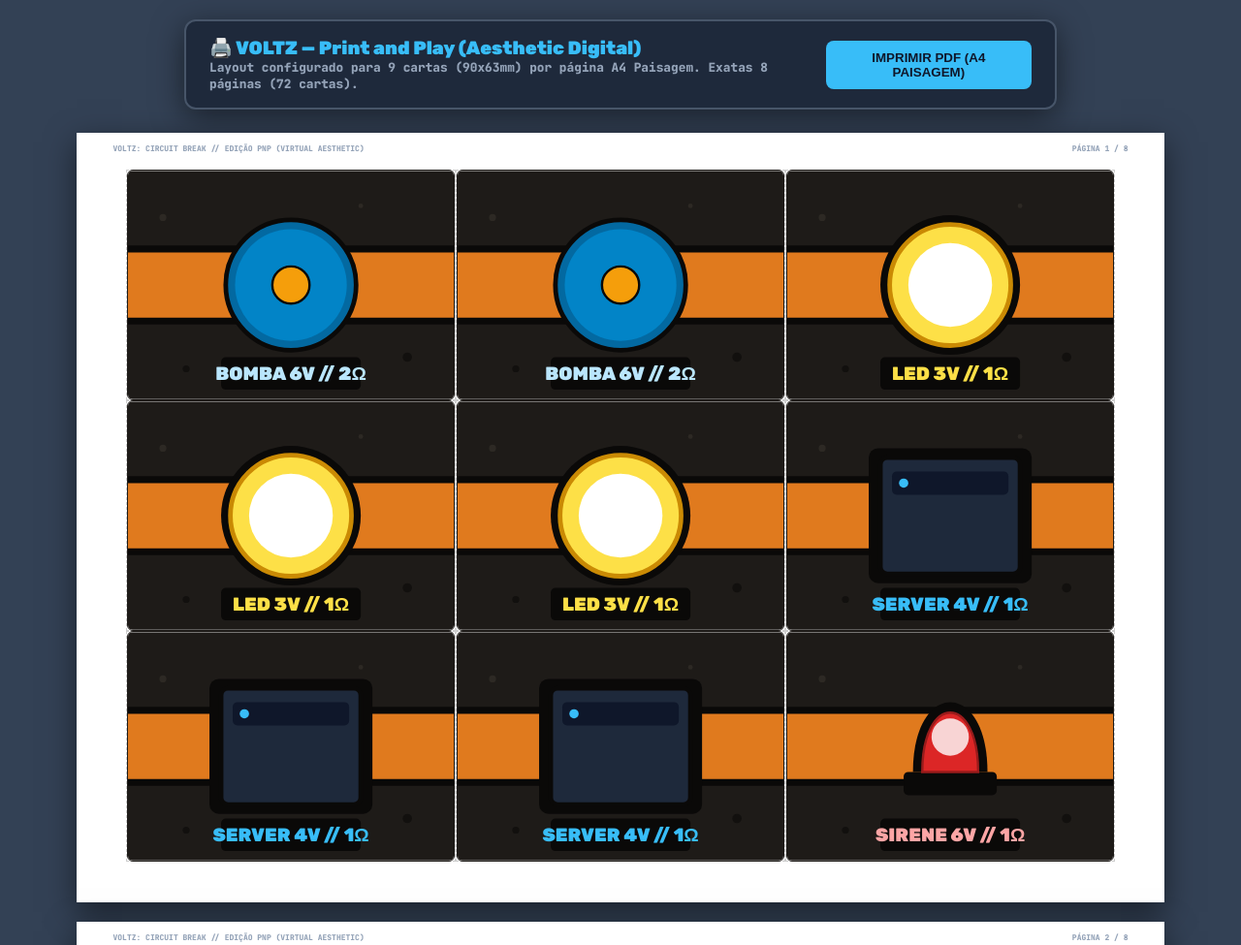
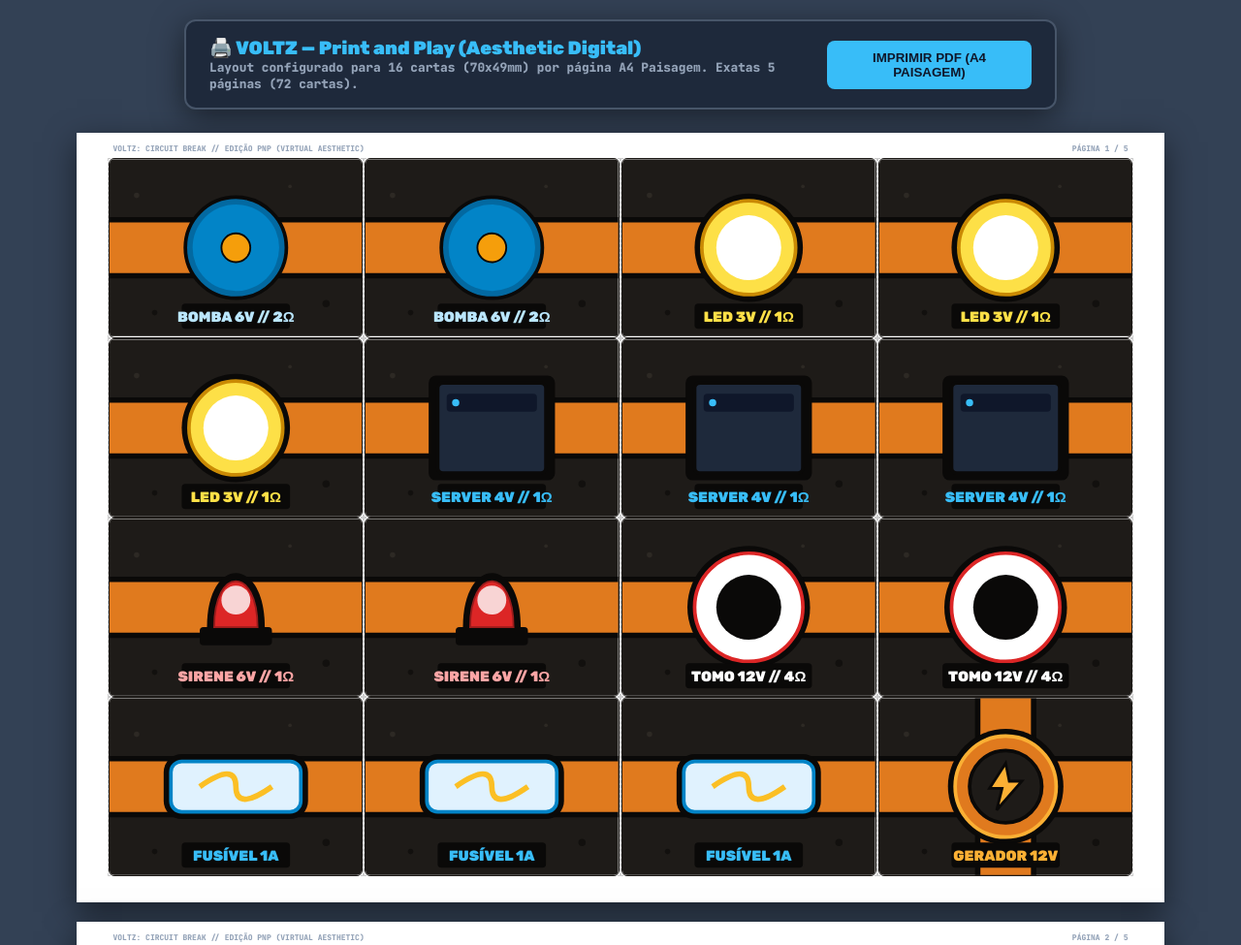
Before and after one commit to davidlhferro/febrace, a plain HTML site: page 01_Jogo_Voltz/cartas/cartas_print_visual.html in a window 1280 px wide. Shown: the top 975 px of the page at 97% size. Drawn offline with Linux system fonts and the light colour scheme.

Commit message:
feat(pnp): resize cards to 70x49mm fitting 16 per page

```diff
--- a/01_Jogo_Voltz/cartas/cartas_print_visual.html
+++ b/01_Jogo_Voltz/cartas/cartas_print_visual.html
@@ -38,20 +38,20 @@
         .a4-page {
             width: 297mm; height: 210mm; /* A4 Paisagem */
             background: #ffffff;
-            padding: 10mm 13.5mm; /* Margens para centralizar 270x189 no 297x210 */
+            padding: 7mm 8.5mm; /* Margens para centralizar 280x196 no 297x210 */
             margin-bottom: 20px;
             position: relative;
             display: grid;
-            grid-template-columns: repeat(3, 90mm);
-            grid-template-rows: repeat(3, 63mm);
+            grid-template-columns: repeat(4, 70mm);
+            grid-template-rows: repeat(4, 49mm);
             gap: 0; /* Corte direto */
             page-break-after: always;
             box-shadow: 0 10px 30px rgba(0,0,0,0.5);
         }
 
         .card-container {
-            width: 90mm;
-            height: 63mm;
+            width: 70mm;
+            height: 49mm;
             display: flex;
             justify-content: center;
             align-items: center;
@@ -79,7 +79,7 @@
     <div class="no-print-bar">
         <div>
             <h1>🖨️ VOLTZ — Print and Play (Aesthetic Digital)</h1>
-            <p>Layout configurado para 9 cartas (90x63mm) por página A4 Paisagem. Exatas 8 páginas (72 cartas).</p>
+            <p>Layout configurado para 16 cartas (70x49mm) por página A4 Paisagem. Exatas 5 páginas (72 cartas).</p>
         </div>
         <button class="btn-print" onclick="window.print()">Imprimir PDF (A4 Paisagem)</button>
     </div>
@@ -135,8 +135,8 @@
         }
 
         function renderCardSVG(card) {
-            const w = "90mm";
-            const h = "63mm";
+            const w = "70mm";
+            const h = "49mm";
             const rot = 0;
 
             const pipeCore = card.isBurned ? '#475569' : '#e07a1e';
@@ -317,12 +317,12 @@
         const deck = generateFullDeck();
         const container = document.getElementById('pages-container');
 
-        for (let i = 0; i < deck.length; i += 9) {
-            const pageCards = deck.slice(i, i + 9);
+        for (let i = 0; i < deck.length; i += 16) {
+            const pageCards = deck.slice(i, i + 16);
             let pageHtml = `<div class="a4-page">
                 <div class="page-header-tag">
                     <span>VOLTZ: CIRCUIT BREAK // EDIÇÃO PNP (VIRTUAL AESTHETIC)</span>
-                    <span>PÁGINA ${Math.floor(i/9) + 1} / 8</span>
+                    <span>PÁGINA ${Math.floor(i/16) + 1} / 5</span>
                 </div>`;
 
             pageCards.forEach(card => {
```
